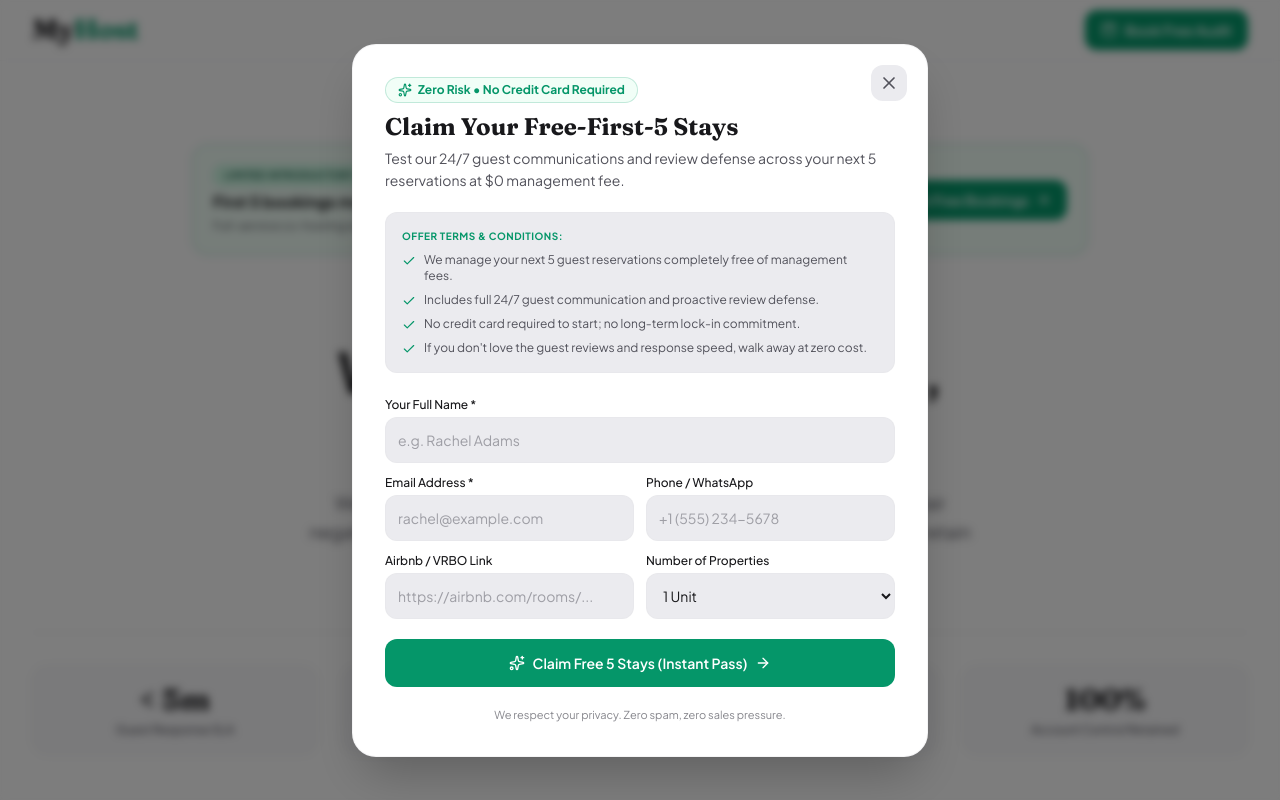
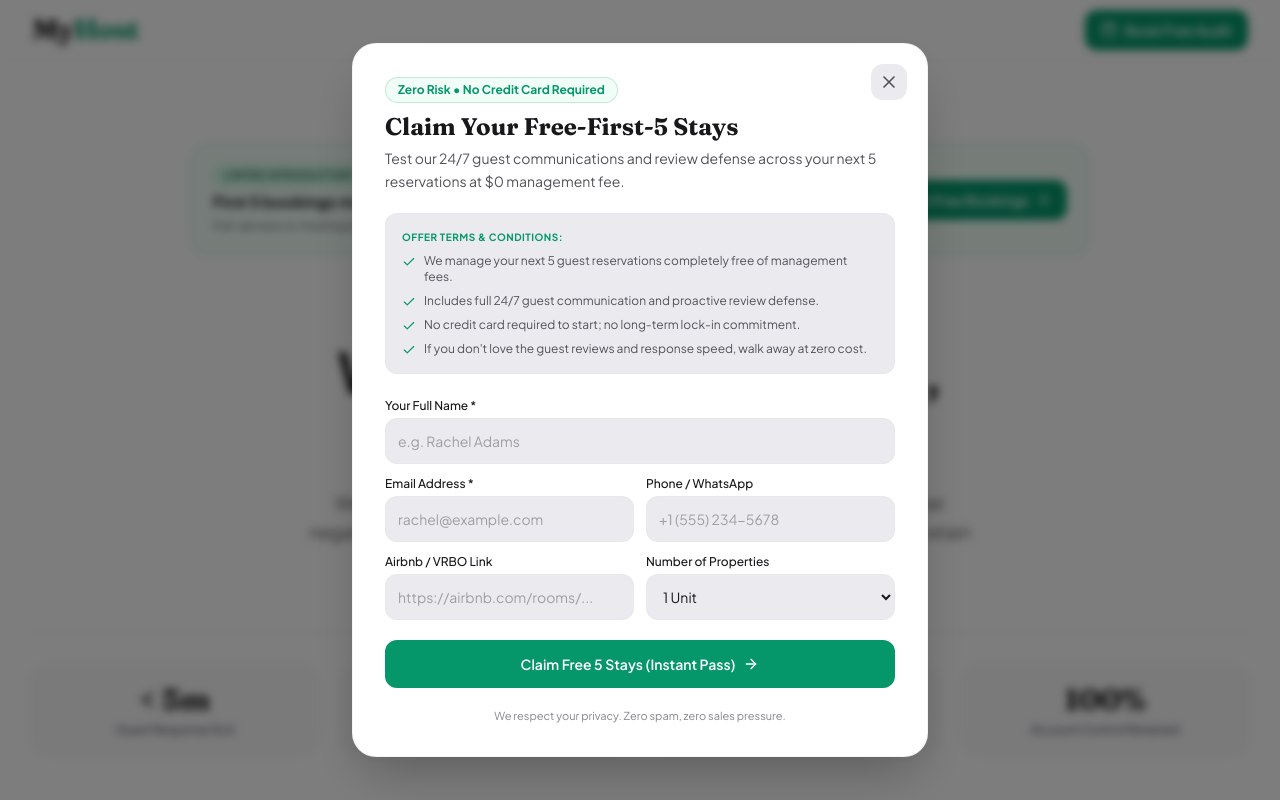
Before and after one commit to hammaddaftab/myhost, a React (Vite) app: page / in a window 1280 px wide. Both pictures are taken after a click on the button "Claim Free Bookings". Shown: the top 800 px of the page. Built offline with nearby package versions, Linux system fonts and the light colour scheme.

Commit message:
Remove 100% Free Trial badge and all sparkle icons across application

```diff
--- a/src/components/FreeFirstFiveModal.tsx
+++ b/src/components/FreeFirstFiveModal.tsx
@@ -1,5 +1,5 @@
 import { useState } from 'react';
-import { X, Sparkles, Check, ArrowRight, CheckCircle2 } from 'lucide-react';
+import { X, Check, ArrowRight, CheckCircle2 } from 'lucide-react';
 import { FREE_FIRST_FIVE_TERMS } from '../data/mockData';
 
 interface FreeFirstFiveModalProps {
@@ -43,8 +43,7 @@ export default function FreeFirstFiveModal({ isOpen, onClose, onSuccess }: FreeF
         {!submitted ? (
           <form onSubmit={handleSubmit} className="space-y-5">
             <div>
-              <div className="inline-flex items-center gap-1.5 px-3 py-1 rounded-full bg-primary-container/30 text-primary text-xs font-bold mb-2 border border-primary/20">
-                <Sparkles className="w-3.5 h-3.5 text-primary" />
+              <div className="inline-flex items-center px-3 py-1 rounded-full bg-primary-container/30 text-primary text-xs font-bold mb-2 border border-primary/20">
                 <span>Zero Risk • No Credit Card Required</span>
               </div>
               <h2 className="text-xl sm:text-2xl font-serif-display font-bold text-on-surface">
@@ -136,7 +135,6 @@ export default function FreeFirstFiveModal({ isOpen, onClose, onSuccess }: FreeF
               type="submit"
               className="w-full py-3.5 rounded-xl text-sm font-semibold bg-primary text-on-primary hover:bg-primary/90 transition-all flex items-center justify-center gap-2 active:scale-95"
             >
-              <Sparkles className="w-4 h-4 text-on-primary" />
               <span>Claim Free 5 Stays (Instant Pass)</span>
               <ArrowRight className="w-4 h-4" />
             </button>
--- a/src/components/Hero.tsx
+++ b/src/components/Hero.tsx
@@ -1,7 +1,4 @@
-import {
-  ArrowRight,
-  Sparkles
-} from 'lucide-react';
+import { ArrowRight } from 'lucide-react';
 
 interface HeroProps {
   onOpenBooking?: () => void;
@@ -21,9 +18,6 @@ export default function Hero({ onOpenFreeFiveModal }: HeroProps) {
               <div className="flex items-center gap-2">
                 <span className="px-2.5 py-0.5 rounded-full text-[10px] font-bold tracking-wider uppercase bg-primary-container text-on-primary-container border border-primary/30">
                   LIMITED INTRODUCTORY OFFER
-                </span>
-                <span className="text-xs font-semibold text-primary flex items-center gap-1">
-                  <Sparkles className="w-3.5 h-3.5" /> 100% Free Trial
                 </span>
               </div>
               <h3 className="text-sm sm:text-base font-bold text-on-surface">
--- a/src/components/PricingSection.tsx
+++ b/src/components/PricingSection.tsx
@@ -2,7 +2,6 @@ import { useState } from 'react';
 import { SectionHeader } from './SectionHeader';
 import {
   Check,
-  Sparkles,
   ArrowRight,
   Calculator,
   Calendar
@@ -163,8 +162,7 @@ export default function PricingSection({ onOpenBooking, onOpenFreeFiveModal }: P
         <div className="mb-14 p-6 sm:p-8 rounded-3xl bg-primary-container/30 border-2 border-emerald-500/50 relative overflow-hidden">
           <div className="grid lg:grid-cols-12 gap-6 items-center">
             <div className="lg:col-span-8 space-y-2.5 text-left">
-              <div className="inline-flex items-center gap-2 px-3 py-1 rounded-full bg-primary-container text-on-primary-container text-xs font-bold">
-                <Sparkles className="w-3.5 h-3.5 text-primary" />
+              <div className="inline-flex items-center px-3 py-1 rounded-full bg-primary-container text-on-primary-container text-xs font-bold">
                 <span>Introductory Incentive • 100% Risk Free</span>
               </div>
               <h3 className="text-xl sm:text-2xl font-serif-display font-bold text-on-surface">
@@ -225,8 +223,7 @@ export default function PricingSection({ onOpenBooking, onOpenFreeFiveModal }: P
                 }`}
               >
                 {isFullService && (
-                  <div className="absolute -top-3.5 left-1/2 -translate-x-1/2 px-4 py-0.5 rounded-full bg-primary text-on-primary text-xs font-bold uppercase tracking-wider flex items-center gap-1.5">
-                    <Sparkles className="w-3.5 h-3.5" />
+                  <div className="absolute -top-3.5 left-1/2 -translate-x-1/2 px-4 py-0.5 rounded-full bg-primary text-on-primary text-xs font-bold uppercase tracking-wider flex items-center justify-center">
                     <span>Most Popular</span>
                   </div>
                 )}
--- a/src/components/ProcessSection.tsx
+++ b/src/components/ProcessSection.tsx
@@ -7,7 +7,6 @@ import {
   FileText,
   Headphones,
   BarChart3,
-  Sparkles,
   Calendar
 } from 'lucide-react';
 
@@ -84,7 +83,7 @@ export default function ProcessSection({ onOpenBooking }: ProcessSectionProps) {
       case 4:
         return <BarChart3 className="w-5 h-5 text-emerald-600" />;
       default:
-        return <Sparkles className="w-5 h-5 text-emerald-600" />;
+        return <Search className="w-5 h-5 text-emerald-600" />;
     }
   };
 
--- a/src/components/SocialProofSection.tsx
+++ b/src/components/SocialProofSection.tsx
@@ -5,8 +5,7 @@ import {
   TrendingUp,
   Quote,
   CheckCircle2,
-  Calendar,
-  Sparkles
+  Calendar
 } from 'lucide-react';
 
 interface SocialProofSectionProps {
@@ -300,9 +299,8 @@ export default function SocialProofSection({ onOpenBooking, onOpenFreeFiveModal
           <div className="mt-10 text-center">
             <button
               onClick={onOpenFreeFiveModal}
-              className="inline-flex items-center gap-2 px-6 py-3 rounded-xl text-xs sm:text-sm font-semibold text-on-surface bg-primary-container/30 border border-emerald-500/40 hover:bg-primary-container/50 transition-all"
+              className="inline-flex items-center px-6 py-3 rounded-xl text-xs sm:text-sm font-semibold text-on-surface bg-primary-container/30 border border-emerald-500/40 hover:bg-primary-container/50 transition-all"
             >
-              <Sparkles className="w-4 h-4 text-primary" />
               <span>Join These Hosts: Claim Your Free-First-5 Stays Pass</span>
             </button>
           </div>
```
